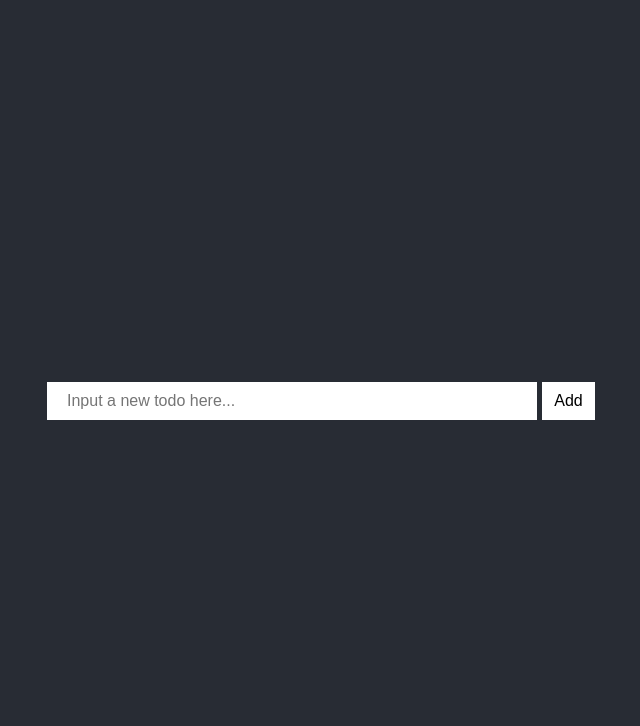
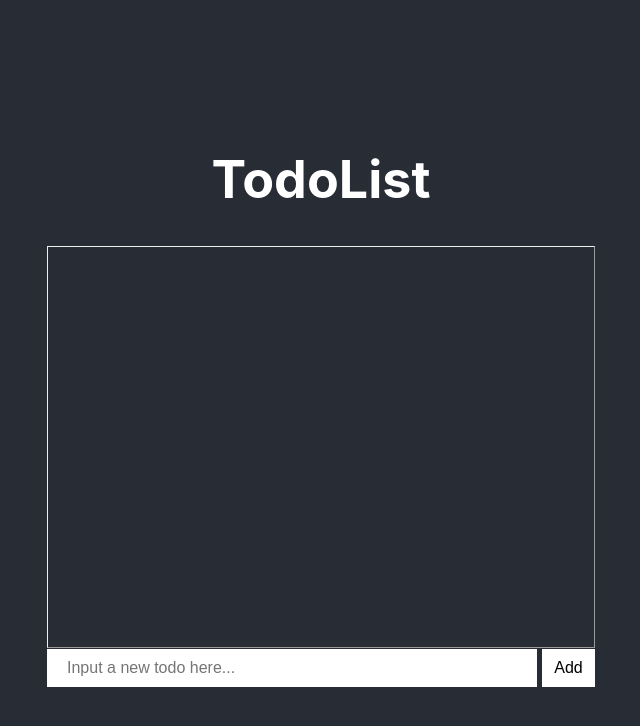
Before and after one commit to bacaljo/react-todo-list, a React (Create React App) app: page / in a window 1280 px wide. Shown: the top 726 px of the page, without its empty margins (319-959 px from the left). Built offline with nearby package versions, Linux system fonts and the light colour scheme.

Commit message:
[ReactReduxTodoList][John-Vance][Design]: Add design to todo list

```diff
--- a/src/components/TodoList.js
+++ b/src/components/TodoList.js
@@ -4,6 +4,7 @@ import TodoGeneratorContainer from '../containers/TodoGeneratorContainer'
 function TodoList() {
     return (
         <div className="todo-list">
+            <h1>TodoList</h1>
             <TodoGroupContainer />
             <TodoGeneratorContainer />
         </div>
--- a/src/index.css
+++ b/src/index.css
@@ -24,7 +24,7 @@ code {
   font-size: 16px;
   padding: 10px 20px;
   text-align: left;
-  width: 500px;
+  width: 490px;
 }
 
 .todo-item-text-done {
@@ -50,7 +50,41 @@ code {
   margin-block-start: 0;
   margin-block-end: 0;
   padding-inline-start: 0;
+  min-height: 400px;
+  max-height: 400px;
+  overflow-y: scroll;
+  border-style: outset;
+  border-width: 1px;
 }
+
+/* width */
+.todo-group::-webkit-scrollbar {
+  width: 5px;
+}
+
+/* Track */
+.todo-group::-webkit-scrollbar-track {
+  box-shadow: inset 0 0 5px grey;
+  border-radius: 10px;
+}
+
+.todo-group::-webkit-scrollbar-button {
+  display: block;
+}
+
+/* Handle */
+.todo-group::-webkit-scrollbar-thumb {
+  background:#ccc;
+  border-radius: 30px;
+}
+/* Handle on hover */
+.todo-group::-webkit-scrollbar-thumb:hover {
+  background: #555;
+}
+
+
+
+
 
 .todo-list {
   padding: 20px;
```
